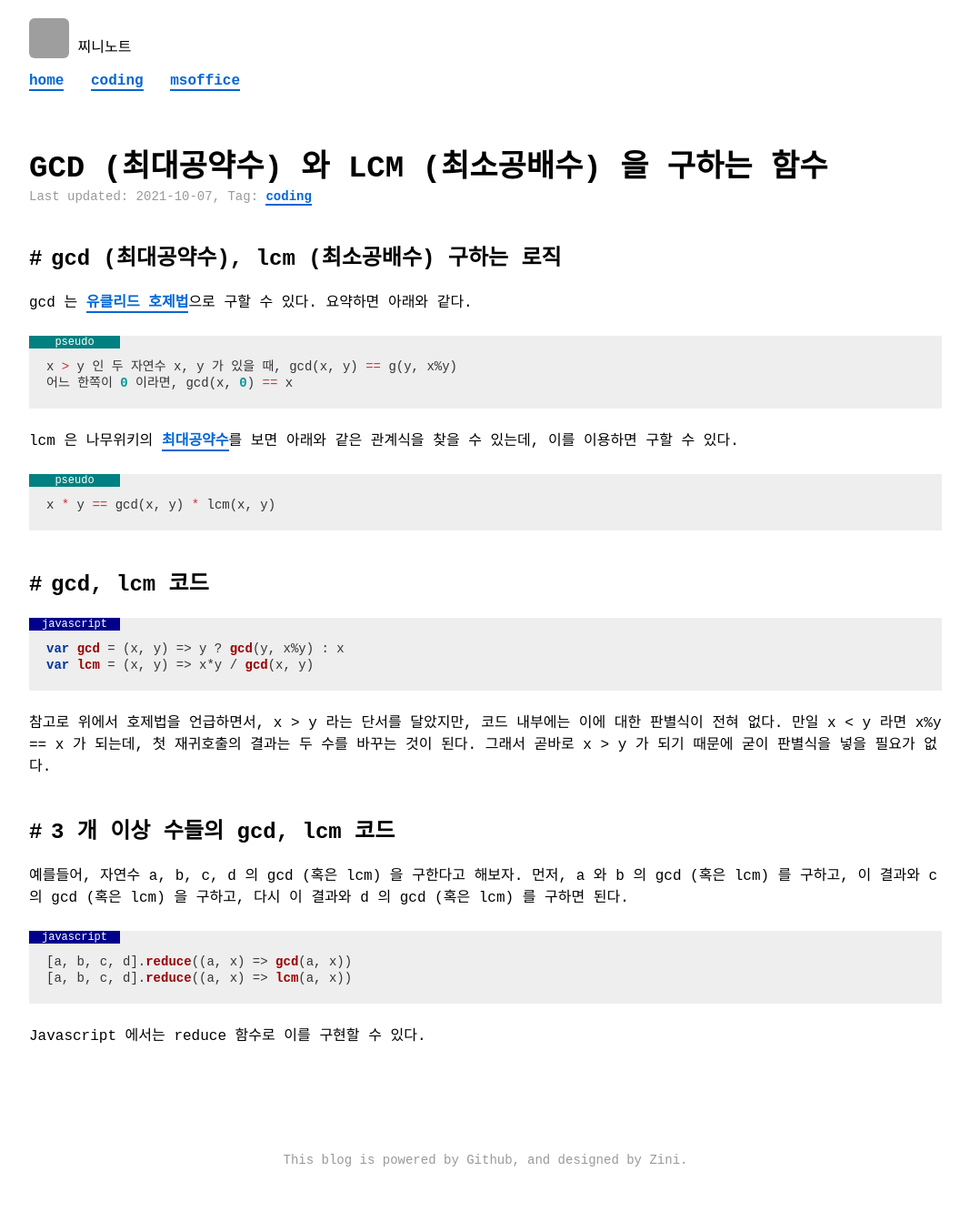
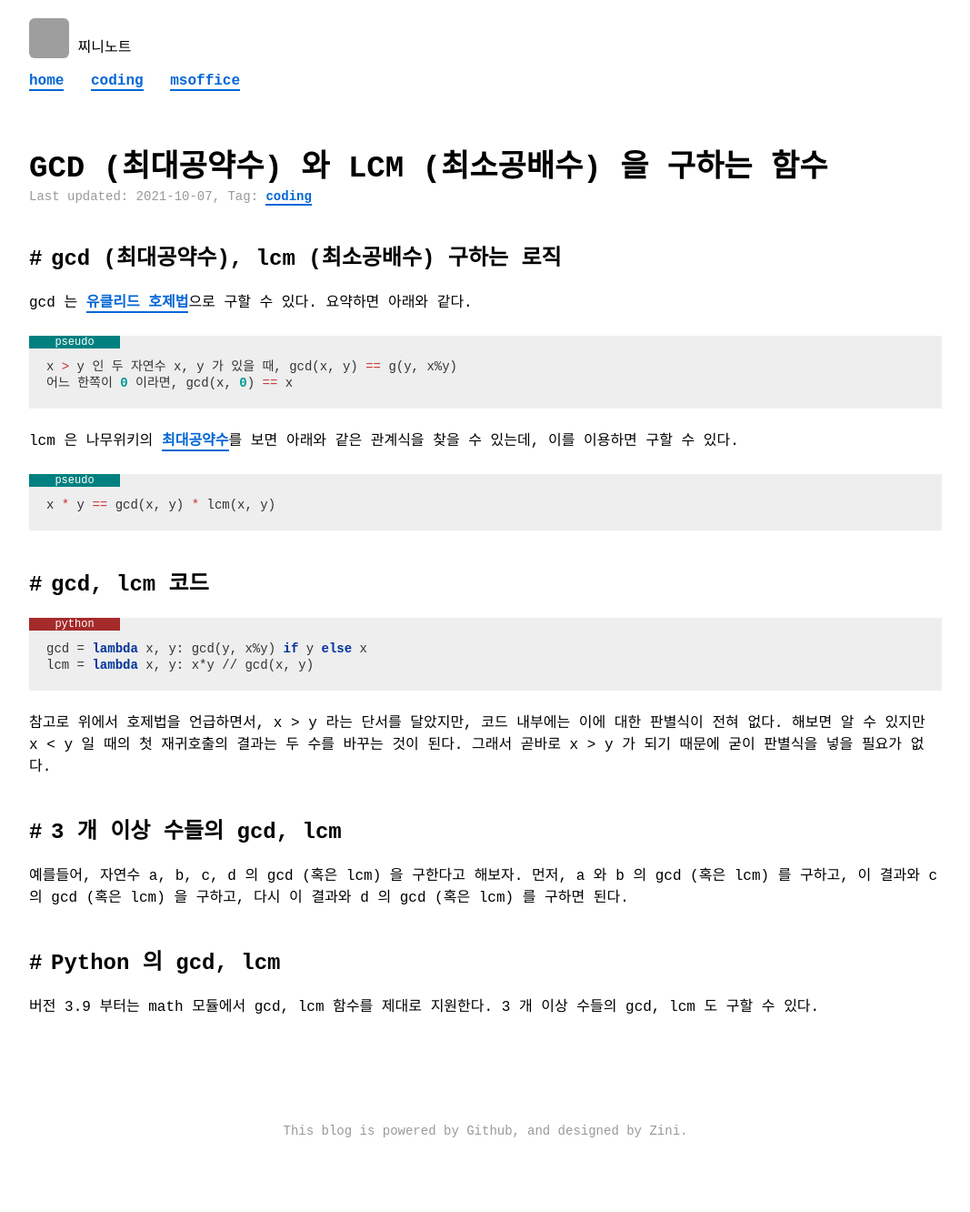
Before and after one commit to zininote/zininote.github.io-old-, a Jekyll site: the page built from _posts/coding/math/0010-01-01-gcd-and-lcm.md, in a window 1280 px wide. Shown: the whole page at 91% size, without its empty margins (106-1173 px from the left). Built offline with Jekyll 4.4.1, drawn with Linux system fonts in a browser that asks for light colours; nearby versions of some CDN libraries; some web fonts are replaced; comment, search, counter and statistics services are not loaded; a style sheet for code colours, icons or effects is not loaded; after the commit the page ends 1300 px from its top, so only the background shows below that; grey boxes are pictures that could not be loaded.

Commit message:
Update 0010-01-01-gcd-and-lcm.md

````diff
--- a/_posts/coding/math/0010-01-01-gcd-and-lcm.md
+++ b/_posts/coding/math/0010-01-01-gcd-and-lcm.md
@@ -24,22 +24,18 @@ x * y == gcd(x, y) * lcm(x, y)
 
 ## gcd, lcm 코드
 
-```javascript
-var gcd = (x, y) => y ? gcd(y, x%y) : x
-var lcm = (x, y) => x*y / gcd(x, y)
+```python
+gcd = lambda x, y: gcd(y, x%y) if y else x
+lcm = lambda x, y: x*y // gcd(x, y)
 ```
-{:.javascript}
+{:.python}
 
-참고로 위에서 호제법을 언급하면서, x > y 라는 단서를 달았지만, 코드 내부에는 이에 대한 판별식이 전혀 없다. 만일 x < y 라면 x%y == x 가 되는데, 첫 재귀호출의 결과는 두 수를 바꾸는 것이 된다. 그래서 곧바로 x > y 가 되기 때문에 굳이 판별식을 넣을 필요가 없다.
+참고로 위에서 호제법을 언급하면서, x > y 라는 단서를 달았지만, 코드 내부에는 이에 대한 판별식이 전혀 없다. 해보면 알 수 있지만 x < y 일 때의 첫 재귀호출의 결과는 두 수를 바꾸는 것이 된다. 그래서 곧바로 x > y 가 되기 때문에 굳이 판별식을 넣을 필요가 없다.
 
-## 3 개 이상 수들의 gcd, lcm 코드
+## 3 개 이상 수들의 gcd, lcm
 
 예를들어, 자연수 a, b, c, d 의 gcd (혹은 lcm) 을 구한다고 해보자. 먼저, a 와 b 의 gcd (혹은 lcm) 를 구하고, 이 결과와 c 의 gcd (혹은 lcm) 을 구하고, 다시 이 결과와 d 의 gcd (혹은 lcm) 를 구하면 된다.
 
-```javascript
-[a, b, c, d].reduce((a, x) => gcd(a, x))
-[a, b, c, d].reduce((a, x) => lcm(a, x))
-```
-{:.javascript}
+## Python 의 gcd, lcm
 
-Javascript 에서는 reduce 함수로 이를 구현할 수 있다.
+버전 3.9 부터는 math 모듈에서 gcd, lcm 함수를 제대로 지원한다. 3 개 이상 수들의 gcd, lcm 도 구할 수 있다.
````
